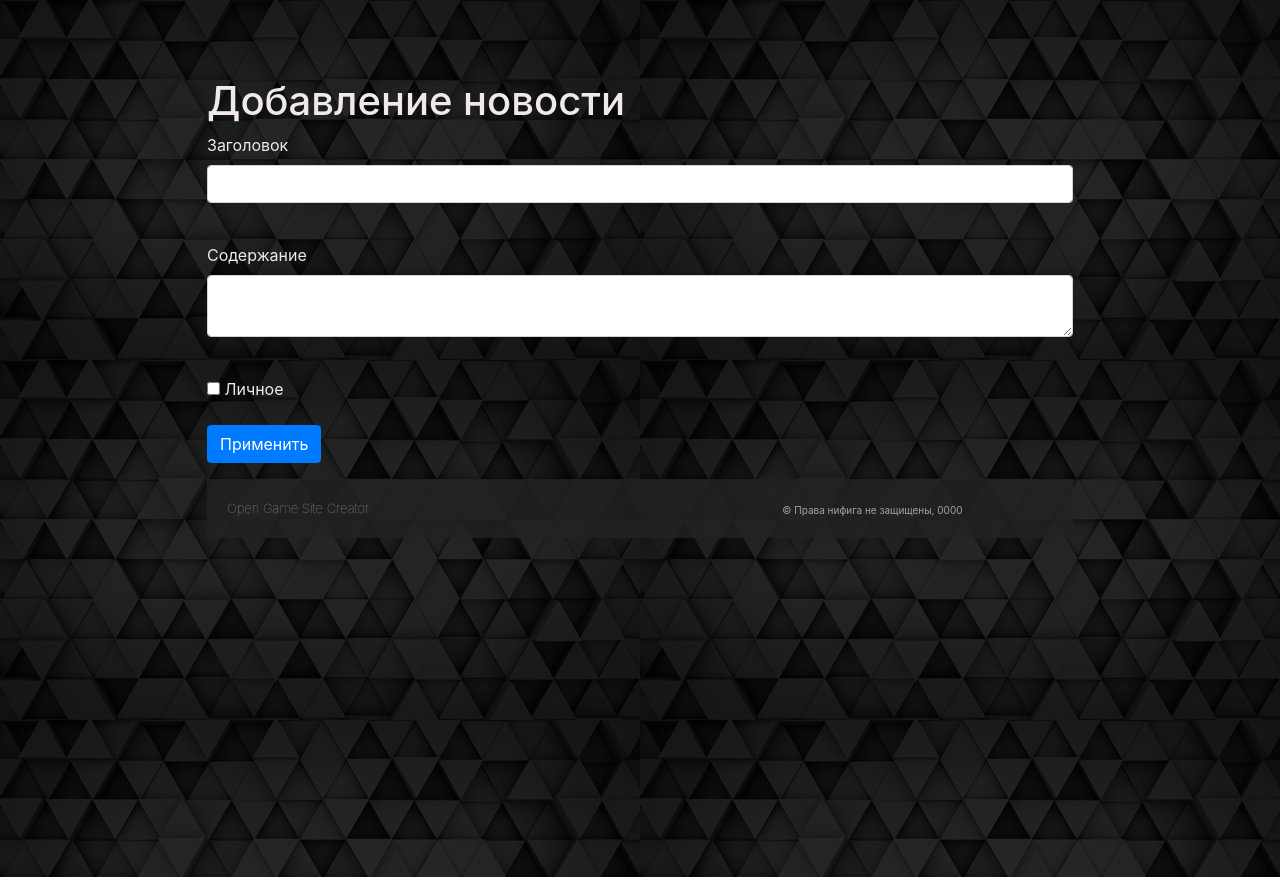
After one commit to MichaelCode7/GameSiteCreator, a Flask app: page /news in a window 1280 px wide. The commit adds this page. Run offline with Flask 3, Linux system fonts and the light colour scheme; a user stored in the database is signed in; some libraries are stand-ins or nearby versions.

Commit message:
update base.html 1

```diff
--- a/data/users.py
+++ b/data/users.py
@@ -1,11 +1,12 @@
 import datetime
+from flask_login import UserMixin
 import sqlalchemy
 from sqlalchemy import orm
 from .db_session import SqlAlchemyBase
 from werkzeug.security import generate_password_hash, check_password_hash
 
 
-class User(SqlAlchemyBase):
+class User(SqlAlchemyBase, UserMixin):
     __tablename__ = 'users'
 
     id = sqlalchemy.Column(sqlalchemy.Integer, primary_key=True, autoincrement=True)
--- /dev/null
+++ b/forms/news.py
@@ -0,0 +1,11 @@
+from flask_wtf import FlaskForm
+from wtforms import StringField, TextAreaField
+from wtforms import BooleanField, SubmitField
+from wtforms.validators import DataRequired
+
+
+class NewsForm(FlaskForm):
+    title = StringField('Заголовок', validators=[DataRequired()])
+    content = TextAreaField("Содержание")
+    is_private = BooleanField("Личное")
+    submit = SubmitField('Применить')
--- a/main.py
+++ b/main.py
@@ -1,24 +1,45 @@
-from flask import Flask, render_template, redirect
+from flask import Flask, render_template, redirect, request, abort
 from forms.user import RegisterForm
+from forms.user import LoginForm
+from forms.news import NewsForm
 from data import db_session
 from data.users import User
 import datetime
 from data.news import News
+from flask_login import LoginManager, login_user, login_required, logout_user, current_user
+
 
 
 app = Flask(__name__)
 app.config['SECRET_KEY'] = '1234'
+login_manager = LoginManager()
+login_manager.init_app(app)
+
+
+@login_manager.user_loader
+def load_user(user_id):
+    db_sess = db_session.create_session()
+    return db_sess.query(User).get(user_id)
 
 
 def main():
     db_session.global_init("db/blogs.db")
+    # db_sess = db_session.create_session()
+    # user = db_sess.query(User).filter(User.id == 1).first()
+    # for news in user.news:
+    #     print(news.title)
+
     app.run()
 
 
 @app.route("/")
 def index():
     db_sess = db_session.create_session()
-    news = db_sess.query(News).filter(News.is_private != True)
+    if current_user.is_authenticated:
+        news = db_sess.query(News).filter(
+            (News.user == current_user) | (News.is_private != True))
+    else:
+        news = db_sess.query(News).filter(News.is_private != True)
     return render_template("index.html", news=news, title='Blog')
 
 
@@ -43,13 +64,93 @@ def reqister():
         user.set_password(form.password.data)
         db_sess.add(user)
         db_sess.commit()
-        return redirect('/login')
+        return redirect('/')
     return render_template('register.html', title='Регистрация', form=form)
 
 
-@app.route('/login')
+@app.route('/login', methods=['GET', 'POST'])
 def login():
-    return render_template('base.html', title='Вход')
+    form = LoginForm()
+    if form.validate_on_submit():
+        db_sess = db_session.create_session()
+        user = db_sess.query(User).filter(User.email == form.email.data).first()
+        if user and user.check_password(form.password.data):
+            login_user(user, remember=form.remember_me.data)
+            return redirect("/")
+        return render_template('login.html',
+                               message="Неправильный логин или пароль",
+                               form=form)
+    return render_template('login.html', title='Авторизация', form=form)
+
+@app.route('/logout')
+@login_required
+def logout():
+    logout_user()
+    return redirect("/")
+
+@app.route('/news',  methods=['GET', 'POST'])
+@login_required
+def add_news():
+    form = NewsForm()
+    if form.validate_on_submit():
+        db_sess = db_session.create_session()
+        news = News()
+        news.title = form.title.data
+        news.content = form.content.data
+        news.is_private = form.is_private.data
+        current_user.news.append(news)
+        db_sess.merge(current_user)
+        db_sess.commit()
+        return redirect('/')
+    return render_template('news.html', title='Добавление новости',
+                           form=form)
+
+@app.route('/news/<int:id>', methods=['GET', 'POST'])
+@login_required
+def edit_news(id):
+    form = NewsForm()
+    if request.method == "GET":
+        db_sess = db_session.create_session()
+        news = db_sess.query(News).filter(News.id == id,
+                                          News.user == current_user
+                                          ).first()
+        if news:
+            form.title.data = news.title
+            form.content.data = news.content
+            form.is_private.data = news.is_private
+        else:
+            abort(404)
+    if form.validate_on_submit():
+        db_sess = db_session.create_session()
+        news = db_sess.query(News).filter(News.id == id,
+                                          News.user == current_user
+                                          ).first()
+        if news:
+            news.title = form.title.data
+            news.content = form.content.data
+            news.is_private = form.is_private.data
+            db_sess.commit()
+            return redirect('/')
+        else:
+            abort(404)
+    return render_template('news.html',
+                           title='Редактирование новости',
+                           form=form
+                           )
+
+@app.route('/news_delete/<int:id>', methods=['GET', 'POST'])
+@login_required
+def news_delete(id):
+    db_sess = db_session.create_session()
+    news = db_sess.query(News).filter(News.id == id,
+                                      News.user == current_user
+                                      ).first()
+    if news:
+        db_sess.delete(news)
+        db_sess.commit()
+    else:
+        abort(404)
+    return redirect('/')
 
 
 if __name__ == '__main__':
--- /dev/null
+++ b/static/css/style.css
@@ -0,0 +1,48 @@
+* {
+    margin: 0;
+    padding: 0;
+  }
+  html,
+  body {
+    height: 100%;
+  }
+
+
+body {
+    background-image: url(../img/black-background.jpg);
+}
+
+.container {
+    display: flex;
+    flex-direction: column;
+    color: #f0e9e9;
+    margin-top: 6%;
+    max-width: 70%;
+    max-height: 80%;
+
+}
+
+
+.footer__container {
+    padding-top: 20px;
+    padding-right: 20px;
+    padding-bottom: 20px;
+    padding-left: 20px;
+    background-color: #242323d2;
+    display: flex;
+    color: #a3a3a3;
+}
+
+.center__container a {
+    color: #a3a3a3;
+    font-size: 13px;
+    font-weight: 100;
+    display: flex;
+    justify-content: center;
+}
+
+.right__container {
+    font-size: 10px;
+    align-content: end;
+    margin-left: 50%;
+}
--- a/templates/base.html
+++ b/templates/base.html
@@ -1,19 +1,27 @@
 <!doctype html>
-<html lang="ru">
+<html>
 <head>
     <meta charset="utf-8">
     <meta name="viewport" content="width=device-width, initial-scale=1, shrink-to-fit=no">
-    <link rel="stylesheet" href="/../static/css/style.css">
     <link rel="stylesheet"
           href="https://stackpath.bootstrapcdn.com/bootstrap/4.4.1/css/bootstrap.min.css"
           integrity="sha384-Vkoo8x4CGsO3+Hhxv8T/Q5PaXtkKtu6ug5TOeNV6gBiFeWPGFN9MuhOf23Q9Ifjh"
           crossorigin="anonymous">
-
-	<title>{{ title }}</title>
+	<link rel="stylesheet" href="../static/css/style.css">
+	<title>base</title>
 </head>
 <body>
 <main role="main" class="container">
+    <div class="main__content">
     {% block content %}{% endblock %}
+    </div>
+    <footer class="footer__container">
+        <!--left&right for future-->
+        <div class="left__container"></div>
+        <div class="center__container"><a href="#">Open Game Site Creator</a></div>
+        <div class="right__container">© Права нифига не защищены, 0000</div>
+    </footer>
 </main>
+
 </body>
 </html>
--- /dev/null
+++ b/templates/news.html
@@ -0,0 +1,29 @@
+{% extends "base.html" %}
+
+{% block content %}
+<h1>Добавление новости</h1>
+<form action="" method="post">
+    {{ form.hidden_tag() }}
+    <p>
+        {{ form.title.label }}<br>
+        {{ form.title(class="form-control") }}<br>
+        {% for error in form.title.errors %}
+            <p class="alert alert-danger" role="alert">
+                {{ error }}
+            </p>
+        {% endfor %}
+    </p>
+    <p>
+        {{ form.content.label }}<br>
+        {{ form.content(class="form-control") }}<br>
+        {% for error in form.content.errors %}
+            <p content="alert alert-danger" role="alert">
+                {{ error }}
+            </p>
+        {% endfor %}
+    </p>
+    <p>{{ form.is_private() }} {{ form.is_private.label }}</p>
+    <p>{{ form.submit(type="submit", class="btn btn-primary") }}</p>
+    {{message}}
+</form>
+{% endblock %}
```
Also changed, not shown: forms/user.py (+8 -1 lines), templates/index.html (+21 -0 lines), templates/login.html (added, +29 -0 lines), README.md, db/blogs.db (added), static/img/black-background.jpg (added), 1 other file.
